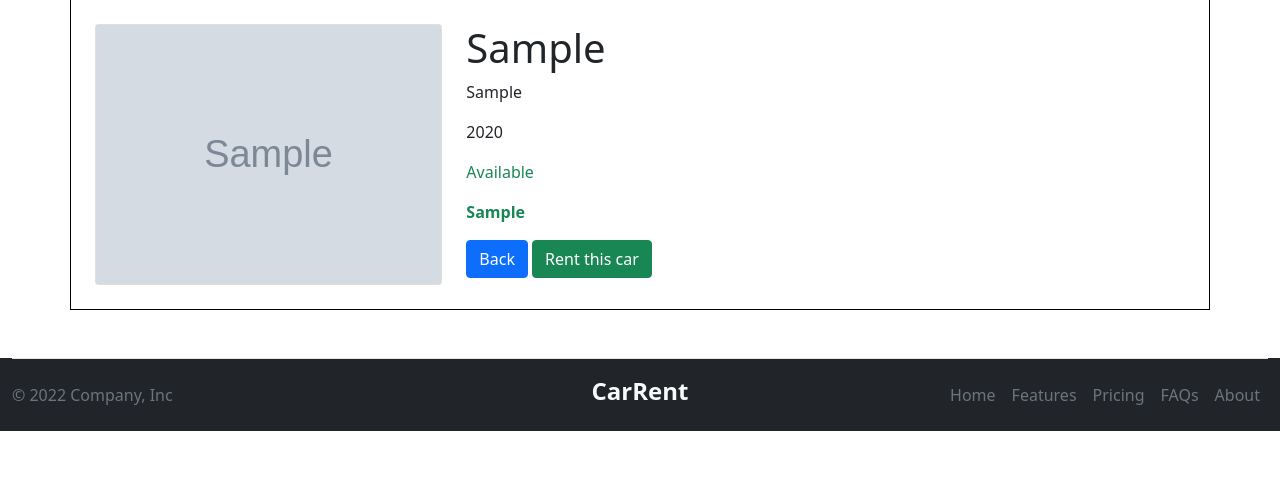
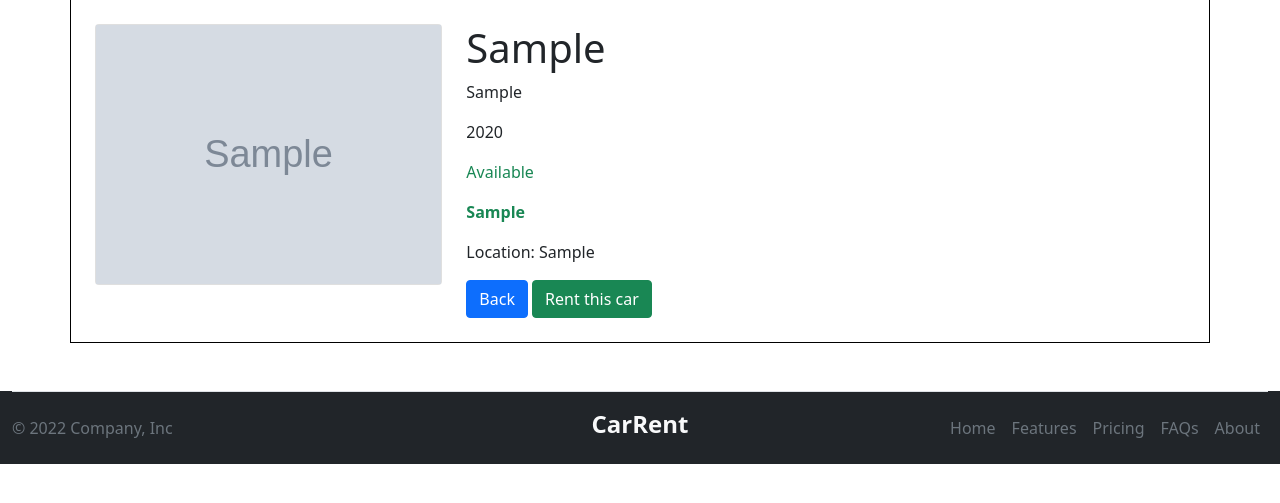
Before and after one commit to souravtp/rental_project, a Django app: page /details/1 in a window 1280 px wide. Shown: the part 121-624 px from the top of the page. Run offline with Django 4.2, Linux system fonts and the light colour scheme; a user stored in the database is signed in; tables that the repository leaves empty hold one stand-in row (values such as "Sample post"); grey boxes marked "Sample" are stand-in pictures; some libraries are stand-ins or nearby versions.

Commit message:
Basic features completed. need to fix bugs in profile page.

```diff
--- a/car/forms.py
+++ b/car/forms.py
@@ -1,7 +1,5 @@
 from .models import RentalHistory
 from django import forms
-from django.core.exceptions import ValidationError
-from django.utils import timezone
 
 
 class CustomDateField(forms.DateTimeInput):
--- a/car/models.py
+++ b/car/models.py
@@ -1,7 +1,7 @@
 from django.db import models
 from django.contrib.auth.models import User
 from django.core.validators import MaxValueValidator
-from django.utils import timezone
+
 
 # Create your models here.
 
@@ -21,7 +21,6 @@ class Car(models.Model):
     availability = models.BooleanField(default=True)
 
 
-
 class RentalHistory(models.Model):
     car = models.ForeignKey(Car, on_delete=models.DO_NOTHING)
     user = models.ForeignKey(User, on_delete=models.DO_NOTHING)
--- a/car/views.py
+++ b/car/views.py
@@ -121,5 +121,4 @@ def complete_order(request):
 
             return redirect('car:list')
 
-
     return HttpResponseBadRequest('Invalid request method')
--- a/templates/checkout.html
+++ b/templates/checkout.html
@@ -38,9 +38,6 @@
                 <div id="paypal-button-container"></div>
             </div>
         </div>
-
-
-
     </div>
 
     <script
--- a/templates/detail.html
+++ b/templates/detail.html
@@ -32,6 +32,7 @@
                     <p class="text-danger">Not available</p>
                     {% endif %}
                     <p class="text-success"><strong>{{object.fuel}}</strong></p>
+                    <p>Location: {{ object.location }}</p>
                     <a class="btn btn-primary" href="{% url 'car:list' %}">Back</a>
                     <a class="btn btn-success" href="{% url 'car:rent' object.id %}">Rent this car</a>
                 </div>
```
